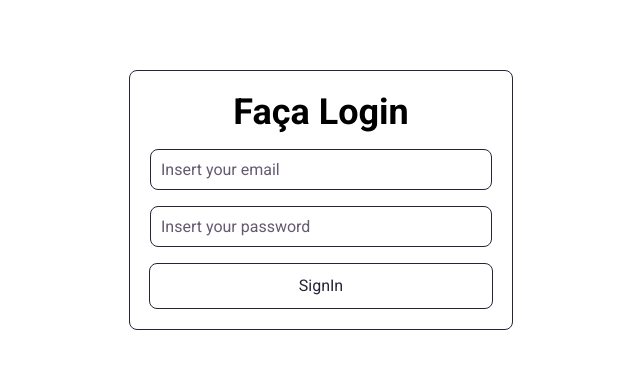
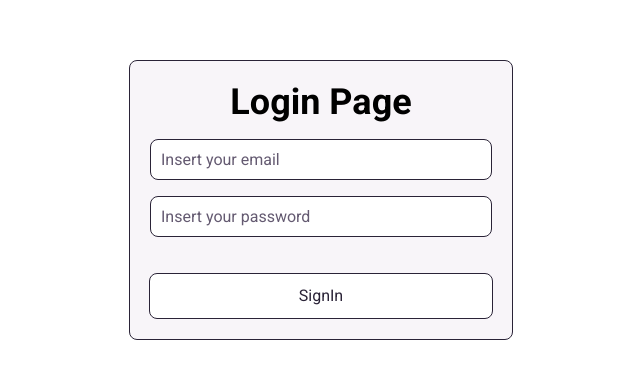
Before and after one commit to ViniciusdePSouza/Ws_Admin, a React (Vite) app: page / in a window 1280 px wide. Shown: the part 200-578 px from the top of the page, without its empty margins (319-959 px from the left). Built offline with nearby package versions, Linux system fonts and the light colour scheme.

Commit message:
styles: login page styles adjustments

```diff
--- a/src/Pages/SignIn/index.tsx
+++ b/src/Pages/SignIn/index.tsx
@@ -48,7 +48,7 @@ export function SignIn() {
   return (
     <Container>
       <Form onSubmit={handleSubmit(handleLogin)}>
-        <h1>Faça Login</h1>
+        <h1>Login Page</h1>
         <Input placeholder="Insert your email" {...register("email")} />
         <FormValidatorAdvisor>
           {errors.email ? errors.email?.message : ""}
--- a/src/Pages/SignIn/styles.ts
+++ b/src/Pages/SignIn/styles.ts
@@ -7,7 +7,7 @@ export const Container = styled.div`
   display: flex;
   align-items: center;
   justify-content: center;
-`
+`;
 
 export const Form = styled.form`
   width: 30%;
@@ -20,16 +20,22 @@ export const Form = styled.form`
 
   border: 1px solid ${({ theme }) => theme.COLORS.GRAY_400};
 
+  background-color: ${({ theme }) => theme.COLORS.WHITE_100};
+
   padding: 2rem;
 
   border-radius: 8px;
 
-   >h1 {
+  > h1 {
     font-size: 3.6rem;
     font-weight: 700;
-    margin-bottom: .8rem;
+    margin-bottom: 0.8rem;
   }
-`
+
+  Button {
+    margin-top: 2rem;
+  }
+`;
 
 export const FormValidatorAdvisor = styled.p`
   color: ${({ theme }) => theme.COLORS.RED};
```
Lines whose indentation alone changed are shown as unchanged.
